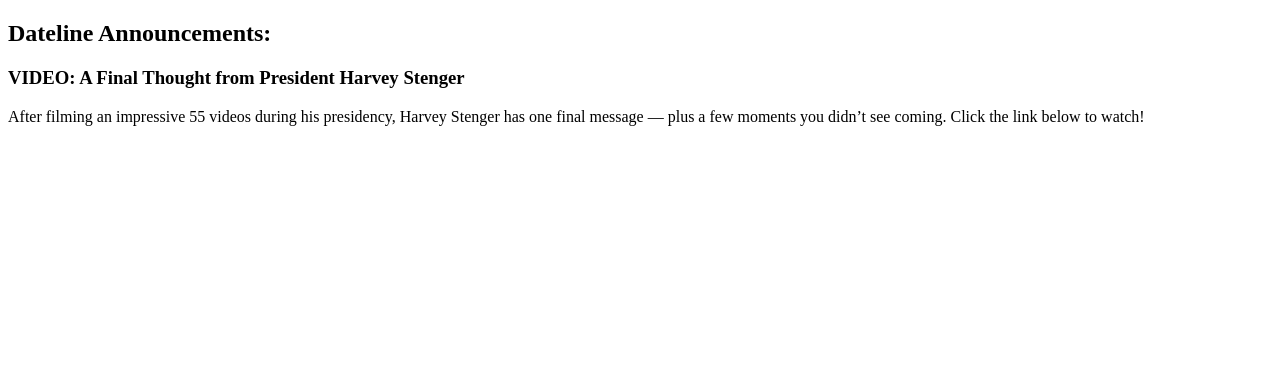
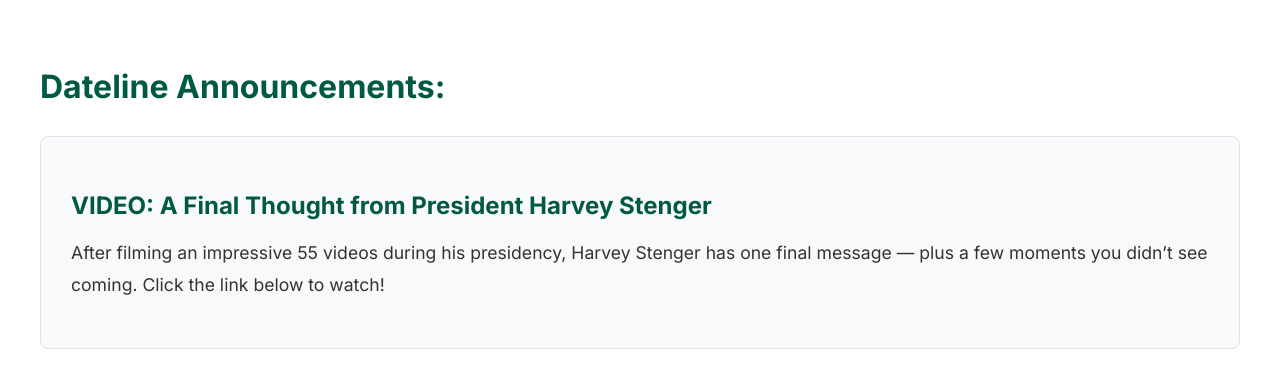
Before and after one commit to tveneto1/dida425cmsproject, a Django app: page /slidedisplay/dateline/ in a window 1280 px wide. Shown: the top 388 px of the page. Run offline with Django 5.2, Linux system fonts and the light colour scheme.

Commit message:
Add styling for dateline_reader.html
Added styles for body, headings, and JSON file display.

```diff
--- a/templates/dateline_reader.html
+++ b/templates/dateline_reader.html
@@ -5,6 +5,58 @@
          see three announcements and then go back to display.html
          *WORKS* -->
         <meta http-equiv="refresh" content="24; url={% url 'slidedisplay' %}"/>
+
+        <style>
+            @import url('https://fonts.googleapis.com/css2?family=Inter:wght@400;600;700&display=swap');
+
+            body {
+                font-family: 'Inter', -apple-system, BlinkMacSystemFont, 'Segoe UI', Roboto, sans-serif;
+                background: white;
+                margin: 0;
+                padding: 40px;
+                max-width: 1200px;
+                margin: 0 auto;
+            }
+
+            h2 {
+                color: #005A43;
+                font-weight: 700;
+                margin-bottom: 30px;
+                font-size: 2em;
+            }
+
+            #jsonfile {
+                background: #f8f9fa;
+                padding: 30px;
+                border-radius: 8px;
+                border: 1px solid #dee2e6;
+            }
+
+            #jsonfile h3 {
+                color: #005A43;
+                margin-bottom: 15px;
+                font-weight: 700;
+                font-size: 1.5em;
+            }
+
+            #jsonfile p {
+                color: #333;
+                line-height: 1.8;
+                font-size: 1.1em;
+            }
+
+            .category {
+                display: inline-block;
+                padding: 6px 15px;
+                background: #005A43;
+                color: white;
+                border-radius: 4px;
+                font-size: 14px;
+                font-weight: 600;
+                margin-bottom: 20px;
+            }
+        </style>
+
     </head>
     <body>
         <h2>Dateline Announcements:</h2>
```
